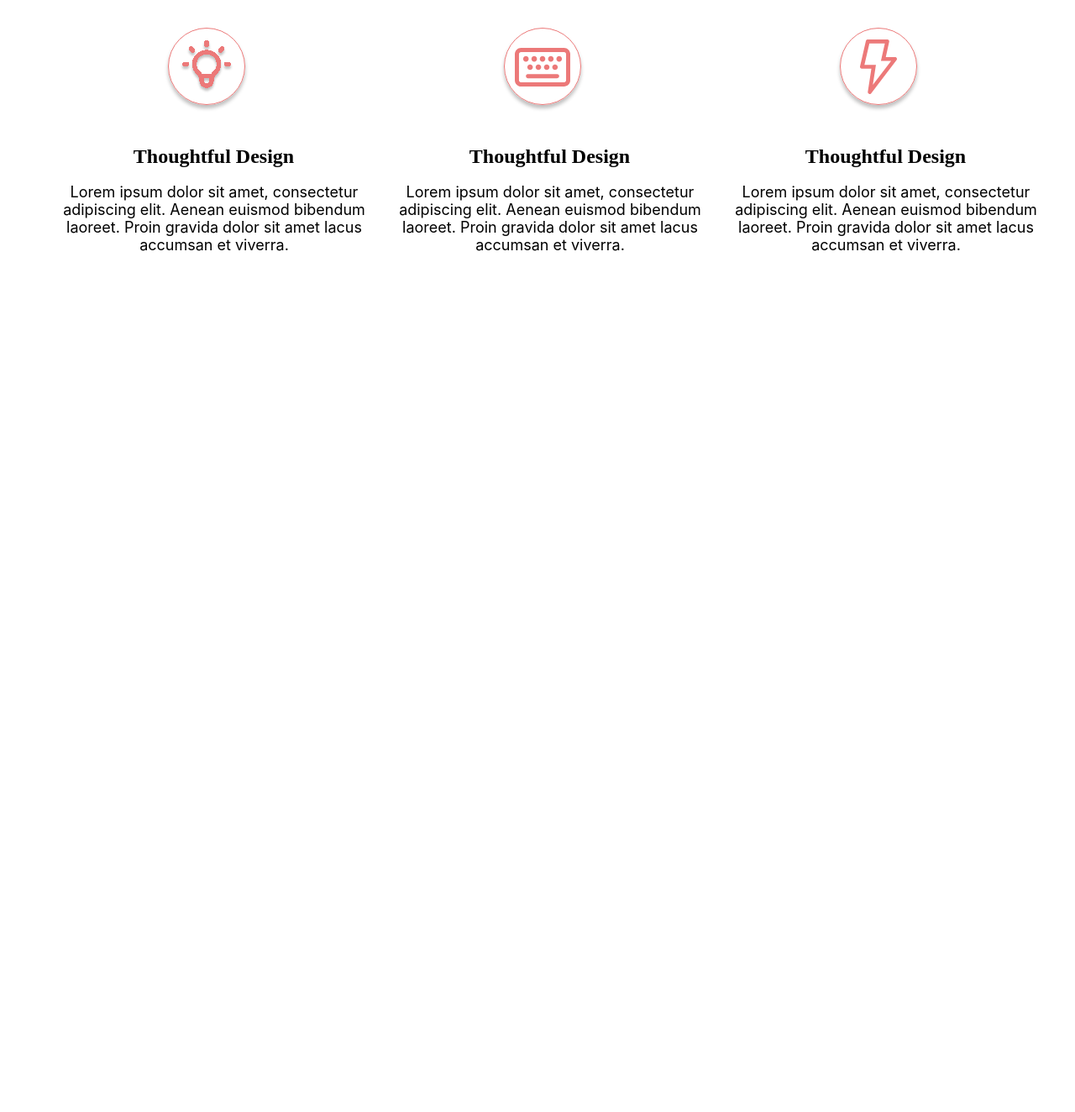
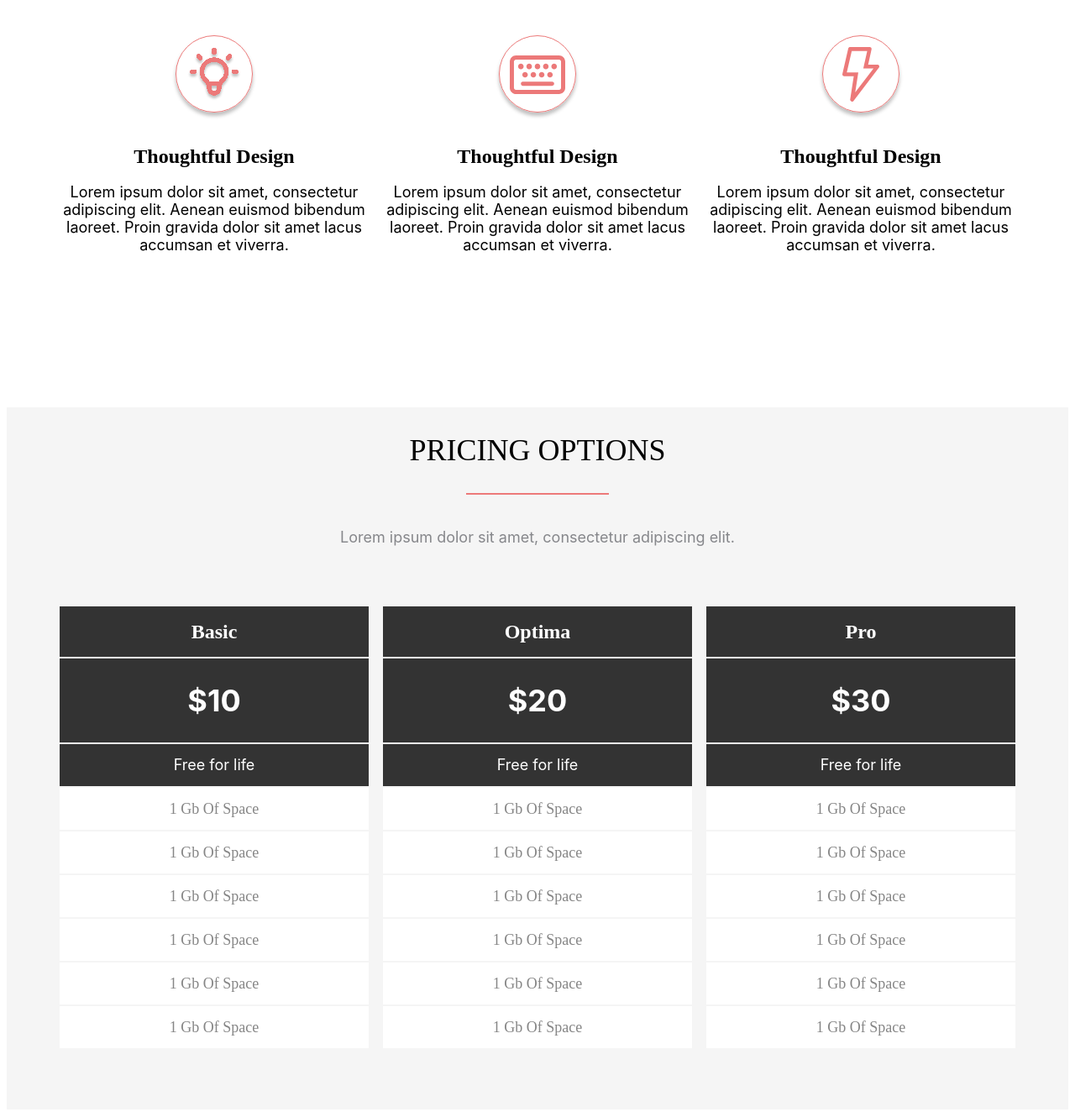
Before and after one commit to EvgeniyShu/AXIT-changed-my-life, a plain HTML site: page index.html in a window 1280 px wide. Shown: the part 973-2297 px from the top of the page at 84% size. Before the commit the page ends 1367 px from the top, so only its background shows below. Drawn offline with Linux system fonts and the light colour scheme.

Commit message:
adding section pricing

```diff
--- a/index.html
+++ b/index.html
@@ -9,6 +9,7 @@
     <link rel="stylesheet" href="./styles/basic.css">
     <link rel="stylesheet" href="./styles/tabs.css">
     <link rel="stylesheet" href="./styles/about.css">
+    <link rel="stylesheet" href="./styles/pricing.css">
 </head>
 <body>
     <header class="header">
@@ -79,6 +80,48 @@
             </ul>
             </div>
         </section>
+        <section class="pricing">
+            <div class="container">
+                <h2 class="title__h2">Pricing options</h2>
+                <P class="separator"></p>
+                <p class="epigraph__p">Lorem ipsum dolor sit amet, consectetur adipiscing elit.</p>
+            <div class="pricing__cards">
+                <div class="pricing__cards__border">
+                <li class="pricing__cards__border__name">Basic</li>
+                <li class="pricing__cards__border__price">$10</li>
+                <li class="pricing__cards__border__service">Free for life</li>
+                <li class="pricing__cards__border__includes">1 Gb Of Space</li>
+                <li class="pricing__cards__border__includes">1 Gb Of Space</li>
+                <li class="pricing__cards__border__includes">1 Gb Of Space</li>
+                <li class="pricing__cards__border__includes">1 Gb Of Space</li>
+                <li class="pricing__cards__border__includes">1 Gb Of Space</li>
+                <li class="pricing__cards__border__includes">1 Gb Of Space</li>
+                </div>
+                <div class="pricing__cards__border">
+                    <li class="pricing__cards__border__name">Optima</li>
+                    <li class="pricing__cards__border__price">$20</li>
+                    <li class="pricing__cards__border__service">Free for life</li>
+                    <li class="pricing__cards__border__includes">1 Gb Of Space</li>
+                    <li class="pricing__cards__border__includes">1 Gb Of Space</li>
+                    <li class="pricing__cards__border__includes">1 Gb Of Space</li>
+                    <li class="pricing__cards__border__includes">1 Gb Of Space</li>
+                    <li class="pricing__cards__border__includes">1 Gb Of Space</li>
+                    <li class="pricing__cards__border__includes">1 Gb Of Space</li>
+                </div>
+                <div class="pricing__cards__border">
+                    <li class="pricing__cards__border__name">Pro</li>
+                    <li class="pricing__cards__border__price">$30</li>
+                    <li class="pricing__cards__border__service">Free for life</li>
+                    <li class="pricing__cards__border__includes">1 Gb Of Space</li>
+                    <li class="pricing__cards__border__includes">1 Gb Of Space</li>
+                    <li class="pricing__cards__border__includes">1 Gb Of Space</li>
+                    <li class="pricing__cards__border__includes">1 Gb Of Space</li>
+                    <li class="pricing__cards__border__includes">1 Gb Of Space</li>
+                    <li class="pricing__cards__border__includes">1 Gb Of Space</li>
+                </div>
+            </div>
+        </div>
+        </section>
     </main>
 </body>
 </html>
--- a/styles/about.css
+++ b/styles/about.css
@@ -1,18 +1,18 @@
 .about__cards{
-    display:flex;
+    display: flex;
     list-style-type: none;
-    max-width: 1290px;
-    margin: 0 auto;
+    justify-content: space-evenly;
+    flex-wrap: wrap;
     padding: 0;
-    box-sizing: border-box;
-    align-items: center;
 }
 
 .about__cards-border{
 
-    width: 370px;
+    max-width: 370px;
     height: 383px;
-    padding: 0px 15px 0px 15px;
+    display: block;
+    flex-grow: 1;
+    padding: 0;
     text-align: center;
 
 
@@ -21,9 +21,10 @@
     width:170px;
     height:170px;
     margin: 0 auto;
-    padding:30px;
-    box-sizing: border-box;
-text-align: center;
+    line-height: 170px;
+    display: flex;
+    justify-content: center;
+    align-items: center;
 }
 .about__cards-border__icon-wrap__round-cover{
     width: 92px;
@@ -36,7 +37,7 @@ text-align: center;
 }
 .about__cards-border__header{
     max-height: 100px;
-    max-width: 369px;
+
     margin: 0px 0px 8px 0px;
     box-sizing: border-box;
     justify-content: center;
@@ -47,7 +48,7 @@ text-align: center;
 }
 .about__cards-border__text{
     height: 105px;
-    width: 370px;
+
 
     font-family: 'Inter',sans-serif;
     font-size: 18px;
--- /dev/null
+++ b/styles/pricing.css
@@ -0,0 +1,78 @@
+.pricing{
+    background-color: #f5f5f5;
+}
+.pricing__cards{
+    display: flex;
+    justify-content: space-evenly;
+    flex-wrap: wrap;
+    padding-bottom: 50px;
+    list-style-type: none;
+
+}
+
+.pricing__cards__border{
+    height: 510px ;
+    max-width: 370px;
+    min-width: 250px; /** слижком мало текста в блоке**/
+    display: block;
+    flex-grow: 1;
+    padding-bottom: 40px;
+}
+.pricing__cards__border:hover{
+    margin-top: -30px;
+    cursor: pointer;
+    box-shadow: 0px 4px 10px rgba(51, 51, 51, 0.2);
+}
+
+.pricing__cards__border__name{
+    height: 60px;
+    background-color:#333333 ;
+    border: 1px solid #f5f5f5;
+    color: #ffffff;
+
+font-family: 'OpenSans';
+font-size: 24px;
+font-weight: 700;
+text-align: center;
+line-height: 60px;
+
+}
+.pricing__cards__border__price{
+    height: 100px;
+
+    background-color:#333333 ;
+    border: 1px solid #f5f5f5;
+    color: #ffffff;
+    font-family: 'Inter';
+font-size: 36px;
+font-weight: 700;
+text-align: center;
+line-height: 100px;
+
+}
+.pricing__cards__border__service{
+    height: 50px;
+
+    background-color:#333333 ;
+    border: 1px solid #f5f5f5;
+    color: #ffffff;
+    font-family: 'Inter';
+font-size: 18px;
+font-weight: 400;
+text-align: center;
+line-height: 50px; ;
+
+}
+.pricing__cards__border__includes{
+    height: 50px;
+
+    padding:0 auto;
+    background-color:#ffffff;
+    border: 1px solid #f5f5f5;
+    color: #868686;
+    font-family: Raleway;
+font-size: 18px;
+font-weight: 400;
+text-align: center;
+line-height: 50px;
+}
```
